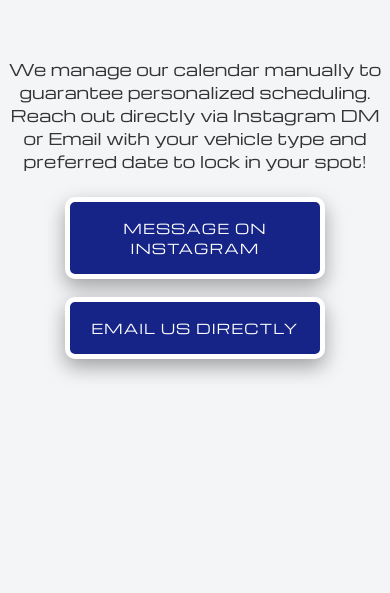
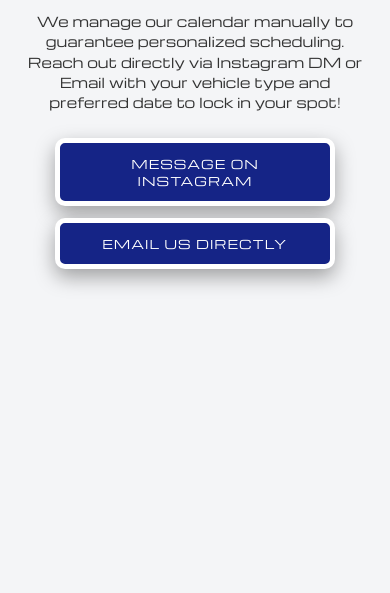
Before and after one commit to autodetailingrjh-boop/rjh-auto-detailing, a plain HTML site: page booking.html in a window 390 px wide. Shown: the part 251-844 px from the top of the page. Drawn offline with nearby package versions, Linux system fonts and the light colour scheme.

Commit message:
Update style.css

```diff
--- a/style.css
+++ b/style.css
@@ -717,3 +717,48 @@
     width: 240px;
   }
 }
+
+@media (max-width: 600px) {
+
+  body {
+    overflow-x: hidden;
+    padding: 0 10px;
+  }
+
+  /* BOOKING PAGE FIX */
+  .booking-container,
+  .booking-actions,
+  .section-header {
+    width: 100%;
+    max-width: 100%;
+    text-align: center;
+    margin: 0 auto;
+  }
+
+  p {
+    font-size: 0.85rem;
+    padding: 0 10px;
+    line-height: 1.5;
+  }
+
+  h1, h2 {
+    font-size: 1.5rem;
+  }
+
+  .btn-action {
+    width: 100%;
+    max-width: 280px;
+    margin: 0 auto;
+    padding: 12px;
+    font-size: 0.75rem;
+  }
+
+  .btn-container {
+    gap: 12px;
+  }
+
+  img {
+    max-width: 100%;
+    height: auto;
+  }
+}
```
